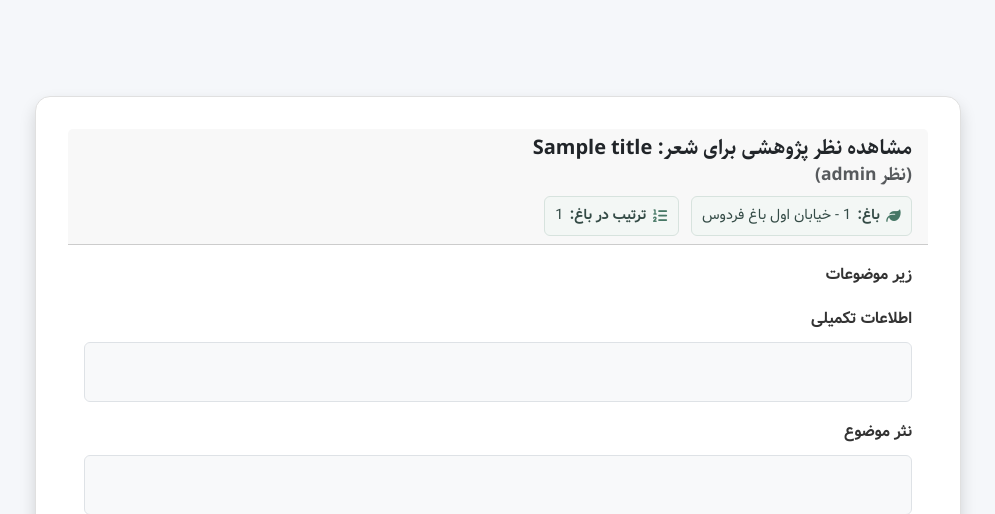
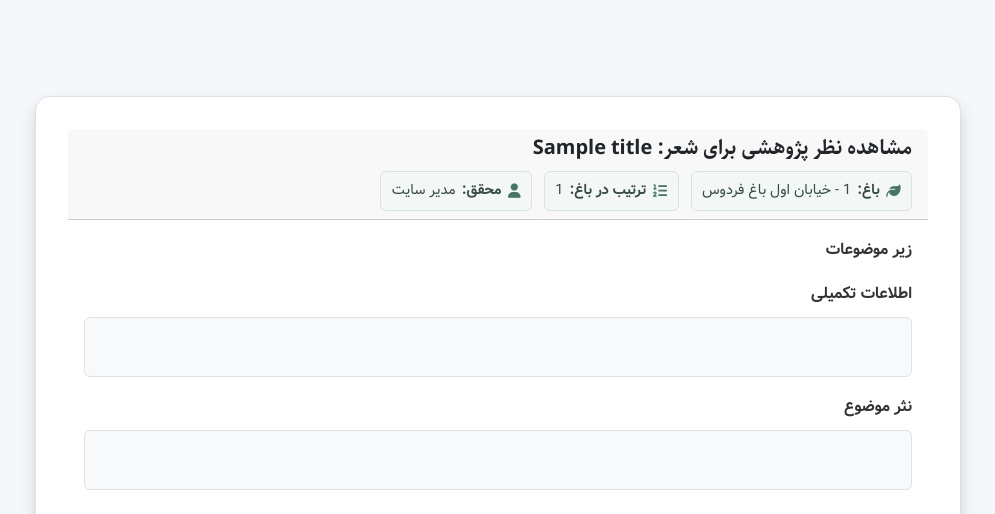
Before and after one commit to salarimendi/fhosseini, a Flask app: page /verses/view_research_comment/1 in a window 1280 px wide. Shown: the part 62-576 px from the top of the page, without its empty margins (142-1137 px from the left). Run offline with Flask 3, Linux system fonts and the light colour scheme; data comes from the database, SQL or seed files in the repository; tables that the repository leaves empty hold one stand-in row (values such as "Sample post"); parts of the project's set-up code (start-up, migrations or seed data) failed here and were passed over; some libraries are stand-ins or nearby versions.

Commit message:
edit  garden no and title no in research page

```diff
--- a/app/routes/admin.py
+++ b/app/routes/admin.py
@@ -507,7 +507,11 @@ def edit_comment_research(comment_id):
                          username=comment.author.username if comment.author else '',
                          comment=comment,
                          return_url=url_for('admin.comments'),
-                         research_title=title)
+                         research_title=title,
+                         researcher_name=(
+                             comment.author.fullname or comment.author.username
+                             if comment.author else 'نامشخص'
+                         ))
 
 @admin_bp.route('/comments/<int:comment_id>/research-update', methods=['POST'])
 @login_required
--- a/app/routes/verses.py
+++ b/app/routes/verses.py
@@ -447,7 +447,8 @@ def get_research_form():
                          comment=existing_comment,
                          return_url=return_url,
                          config=current_app.config,
-                         research_title=title)
+                         research_title=title,
+                         researcher_name=current_user.fullname or current_user.username)
 
 @verses_bp.route('/submit_research_form/<int:title_id>', methods=['POST'])
 @login_required
@@ -565,6 +566,11 @@ def view_research_comment(comment_id):
                 user = User.query.get(comment.user_id)
                 author_name = user.username if user else 'نامشخص'
 
+        researcher_name = (
+            comment.author.fullname or comment.author.username
+            if comment.author else author_name
+        )
+
         return_url = request.args.get('return_url') or url_for('main.title', title_id=comment.title_id)
 
         return render_template('research/view_only_form.html',
@@ -578,7 +584,8 @@ def view_research_comment(comment_id):
                             return_url=return_url,
                             research_image_url_prefix='/verses/research_image_file/',
                             config=current_app.config,
-                            research_title=title_obj)
+                            research_title=title_obj,
+                            researcher_name=researcher_name)
 
     except Exception as e:
         current_app.logger.error(f"Error in view_research_comment: {e}")
--- a/app/templates/research/admin_form.html
+++ b/app/templates/research/admin_form.html
@@ -2,7 +2,6 @@
 
 {% block form_title %}
     ویرایش نظر پژوهشی برای شعر: {{ poem_title }}
-    <small class="text-muted">(نظر {{ comment.author_name }})</small>
 {% endblock %}
 
 {% block form_hidden_fields %}
--- a/app/templates/research/base_form.html
+++ b/app/templates/research/base_form.html
@@ -25,6 +25,11 @@
                         <i class="fas fa-list-ol" aria-hidden="true"></i>
                         <strong>ترتیب در باغ:</strong>
                         {{ research_title.order_in_garden }}
+                    </span>
+                    <span class="research-title-meta__item">
+                        <i class="fas fa-user" aria-hidden="true"></i>
+                        <strong>محقق:</strong>
+                        {{ researcher_name or 'نامشخص' }}
                     </span>
                 </div>
                 {% endif %}
--- a/app/templates/research/view_only_form.html
+++ b/app/templates/research/view_only_form.html
@@ -2,7 +2,6 @@
 
 {% block form_title %}
     مشاهده نظر پژوهشی برای شعر: {{ poem_title }}
-    <small class="text-muted d-block mt-1">(نظر {{ comment.author_name if comment and comment.author_name else username }})</small>
 {% endblock %}
 
 {% block subtopic_images %}
```
